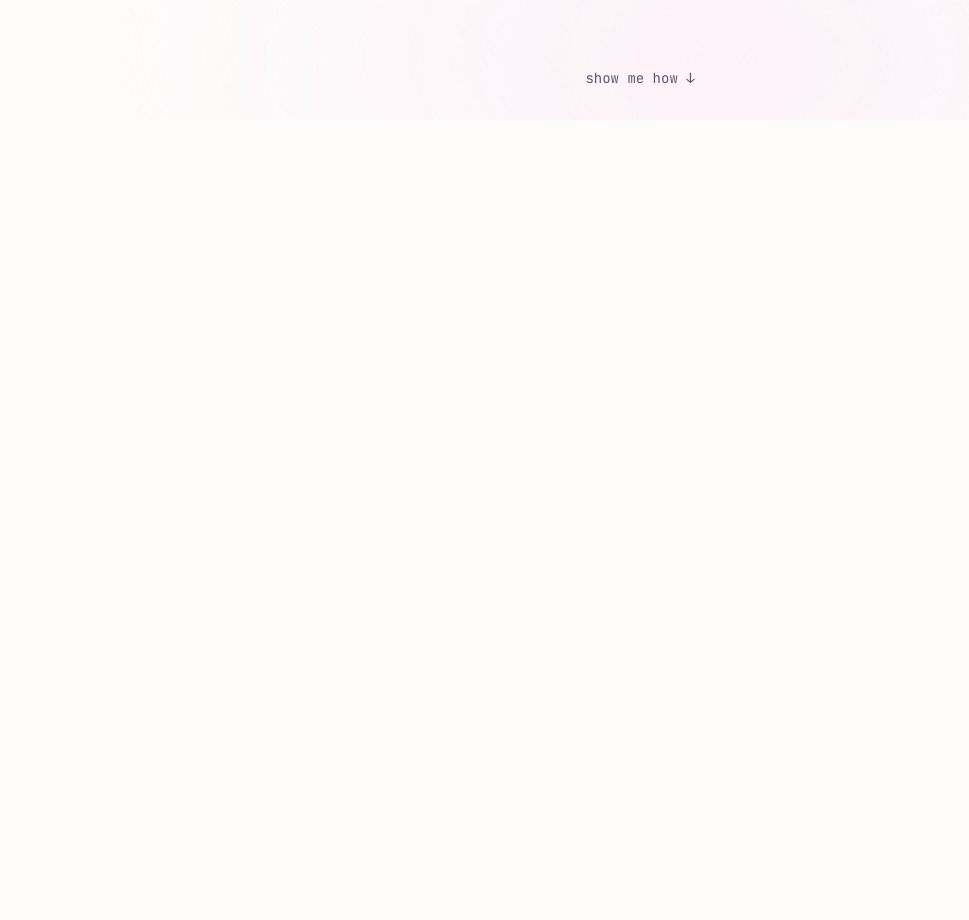
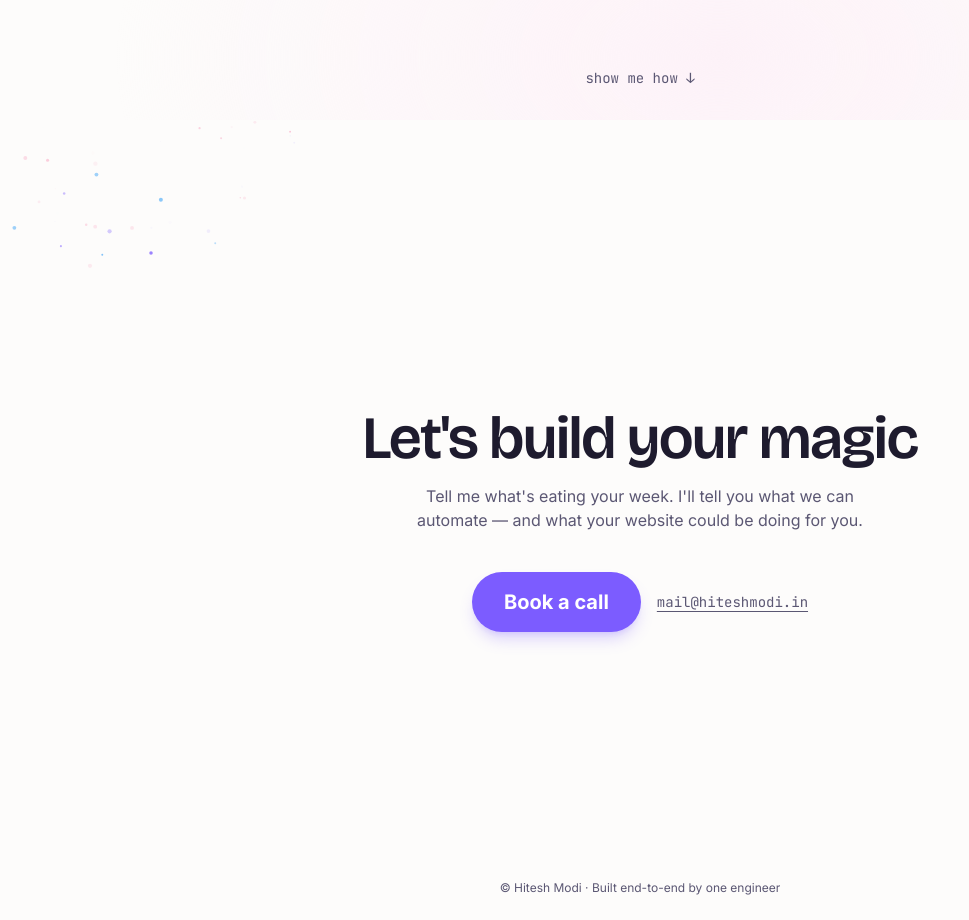
Before and after one commit to hiteshmodi0624/Portfolio, a Next.js app in the folder web/: page / in a window 1280 px wide. Shown: the part 680-1600 px from the top of the page, without its empty margins (0-969 px from the left). Before the commit the page ends 800 px from the top, so only its background shows below. Built offline with nearby package versions, Linux system fonts and the light colour scheme.

Commit message:
feat: beat 8 finale with cal.com link, mailto fallback, returning sparkles
Co-Authored-By: Claude Fable 5 <noreply@anthropic.com>

```diff
--- a/web/app/page.tsx
+++ b/web/app/page.tsx
@@ -1,3 +1,4 @@
+import { Finale } from '@/components/beats/finale'
 import { Hero } from '@/components/beats/hero'
 import { profile } from '@/content/profile'
 
@@ -5,6 +6,7 @@ export default function HomePage() {
   return (
     <main>
       <Hero hero={profile.hero} />
+      <Finale finale={profile.finale} />
     </main>
   )
 }
--- /dev/null
+++ b/web/components/beats/finale.tsx
@@ -0,0 +1,62 @@
+'use client'
+
+import { motion, useReducedMotion } from 'motion/react'
+import type { FinaleContent } from '@/content/schema'
+import { fadeRise } from '@/lib/motion'
+import { SparkleField } from '@/components/ui/sparkle-field'
+
+export interface FinaleProps {
+  finale: FinaleContent
+}
+
+/** Beat 8 — "Let's build your magic". The hero's sparkles return, denser,
+ * gathering around the CTA. cal.com is a plain link in P1 (embed lands in P3). */
+export function Finale({ finale }: FinaleProps) {
+  const reduce = useReducedMotion()
+
+  return (
+    <section
+      id="finale"
+      aria-label="Contact"
+      className="relative flex min-h-svh flex-col items-center justify-center overflow-hidden px-6 text-center"
+    >
+      <SparkleField density={40} className="absolute inset-0 -z-10" />
+
+      <motion.div
+        variants={reduce ? undefined : fadeRise}
+        initial={reduce ? false : 'hidden'}
+        whileInView="visible"
+        viewport={{ once: true, amount: 0.4 }}
+        className="flex flex-col items-center"
+      >
+        <h2 className="max-w-3xl font-display text-4xl font-semibold tracking-tight text-ink md:text-6xl">
+          {finale.heading}
+        </h2>
+        <p className="mt-4 max-w-md text-muted">
+          Tell me what&apos;s eating your week. I&apos;ll tell you what we can automate — and what
+          your website could be doing for you.
+        </p>
+        <div className="mt-10 flex flex-col items-center gap-4 sm:flex-row">
+          <a
+            href={finale.calUrl}
+            target="_blank"
+            rel="noopener noreferrer"
+            className="rounded-full bg-violet px-8 py-4 text-xl font-bold text-white shadow-lg shadow-violet/25 transition hover:bg-violet/90"
+          >
+            Book a call
+          </a>
+          <a
+            href={`mailto:${finale.email}`}
+            className="font-mono text-sm text-muted underline underline-offset-4 transition hover:text-ink"
+          >
+            {finale.email}
+          </a>
+        </div>
+      </motion.div>
+
+      <footer className="absolute bottom-6 text-xs text-muted">
+        © Hitesh Modi · Built end-to-end by one engineer
+      </footer>
+    </section>
+  )
+}
```
Also changed, not shown: 1 other file (tests, documents, lock files or other folders).
